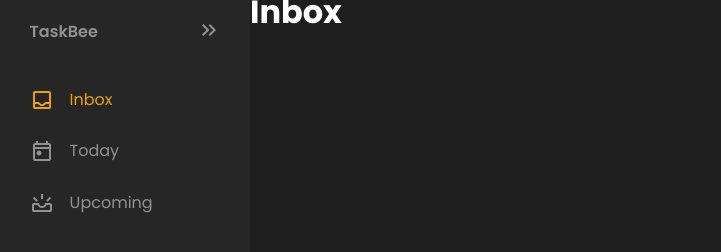
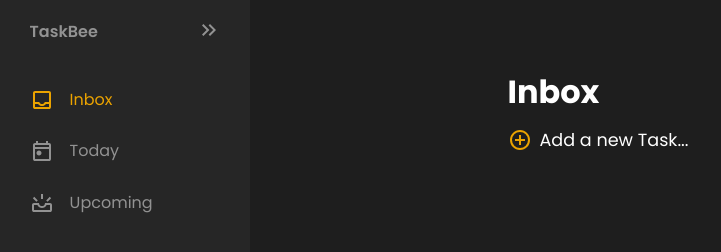
Before and after one commit to DevKalucas/TaskBee, a plain HTML site: page taskBee.html in a window 1280 px wide. Shown: the whole page, without its empty margins (0-721 px from the left). Drawn offline with Linux system fonts and the light colour scheme.

Commit message:
🐝 Add task creation section with SVG icon and styles for TaskBee

```diff
--- a/taskBee.html
+++ b/taskBee.html
@@ -5,6 +5,7 @@
     <meta name="viewport" content="width=device-width, initial-scale=1.0" />
     <link rel="icon" type="image/x-icon" href="image/favicon.ico" />
     <link rel="stylesheet" href="sidebarStyle.css" />
+    <link rel="stylesheet" href="taskBeeStyle.css" />
     <title>TaskBee</title>
   </head>
   <body>
@@ -77,7 +78,23 @@
       </ul>
     </aside>
     <main>
-      <h1>Inbox</h1>
+      <div class="header">
+        <h1>Inbox</h1>
+      </div>
+      <div class="task-create">
+        <svg
+          xmlns="http://www.w3.org/2000/svg"
+          height="24px"
+          viewBox="0 -960 960 960"
+          width="24px"
+          fill="#000000"
+        >
+          <path
+            d="M440-280h80v-160h160v-80H520v-160h-80v160H280v80h160v160Zm40 200q-83 0-156-31.5T197-197q-54-54-85.5-127T80-480q0-83 31.5-156T197-763q54-54 127-85.5T480-880q83 0 156 31.5T763-763q54 54 85.5 127T880-480q0 83-31.5 156T763-197q-54 54-127 85.5T480-80Zm0-80q134 0 227-93t93-227q0-134-93-227t-227-93q-134 0-227 93t-93 227q0 134 93 227t227 93Zm0-320Z"
+          />
+        </svg>
+        <h3>Add a new Task...</h3>
+      </div>
     </main>
     <script src="taskBee.js"></script>
   </body>
--- a/taskBeeStyle.css
+++ b/taskBeeStyle.css
@@ -0,0 +1,48 @@
+:root {
+  --dark_background: #1e1e1e;
+  --dark_foreground: #262626;
+  --dark_headline: #ffffff;
+  --dark_darker_text: #7b7d7e;
+  --dark_icons: #929292;
+  --dark_text: #929292;
+  --dark_active: #eba300;
+  --dark_hover: #f1c40a;
+}
+
+* {
+  user-select: none;
+}
+
+main {
+  display: flex;
+  width: 50%;
+  flex-direction: column;
+  margin: auto;
+  height: 80vh;
+}
+
+main .header h1 {
+  font-weight: 700;
+  color: var(--dark_headline);
+}
+
+main .task-create {
+  display: flex;
+  flex-direction: row;
+  margin-top: 3vh;
+}
+
+main .task-create svg {
+  fill: var(--dark_active);
+  cursor: pointer;
+}
+
+main .task-create svg:hover {
+  transform: scale(1.1);
+}
+
+main .task-create h3 {
+  padding-left: 0.5rem;
+  font-weight: 400;
+  font-size: 1.1rem;
+}
```
Also changed, not shown: icons/add_task_icon.svg (added).
